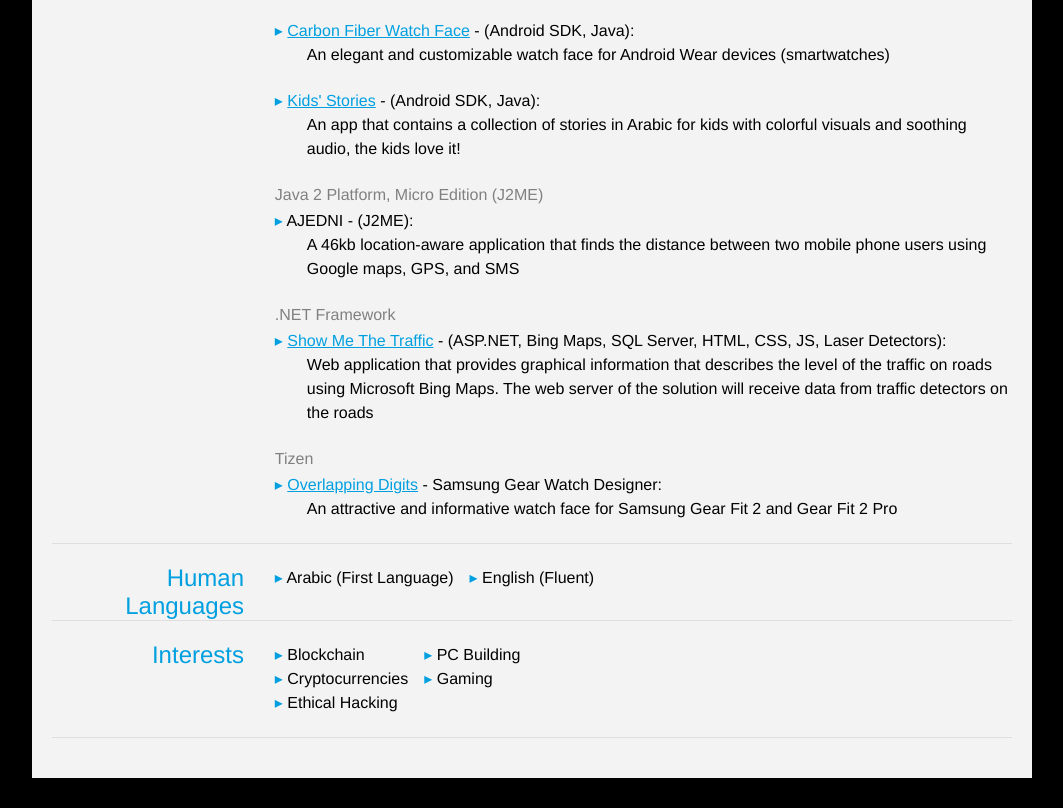
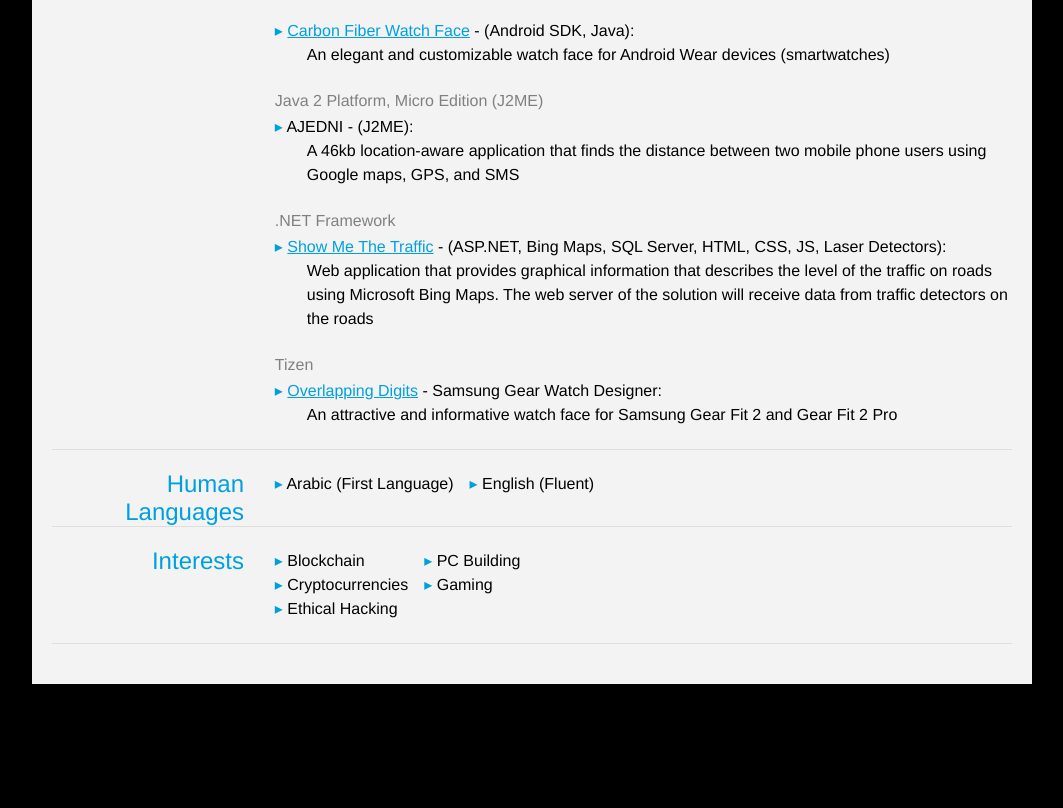
Before and after one commit to irkan-hadi/irkan-hadi.github.io, a plain HTML site: page cv/index.html in a window 1280 px wide. Shown: the part 3493-4301 px from the top of the page, without its empty margins (108-1171 px from the left). After the commit the page ends 4207 px from the top, so only its background shows below. Drawn offline with nearby package versions, Linux system fonts and the light colour scheme.

Commit message:
Update index.html

```diff
--- a/cv/index.html
+++ b/cv/index.html
@@ -708,17 +708,7 @@
 									</div>
 								</td>
 							</tr>
-							<tr>
 
-								<td>
-									<div>
-										<ul class="keySkills_Col_1" >
-											<li><span class="bullet_point">▸</span> <a href="https://play.google.com/store/apps/details?id=co.smart_app.kids">Kids' Stories</a> - (Android SDK, Java):</li>
-											<li><div class="subposition">An app that contains a collection of stories in Arabic for kids with colorful visuals and soothing audio, the kids love it!</div></li>
-										</ul>
-									</div>
-								</td>
-							</tr>
 							<tr>
 								<td colspan="2" class="company">
 									Java 2 Platform, Micro Edition (J2ME)
```
